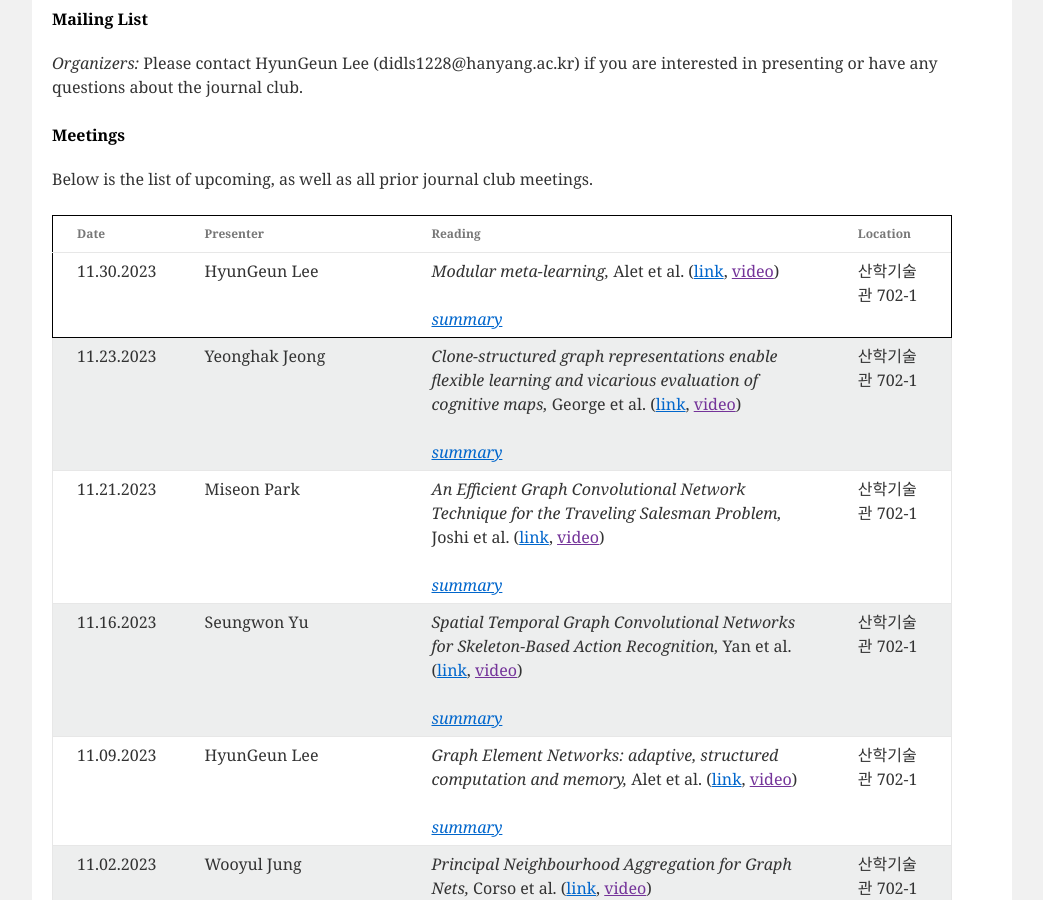
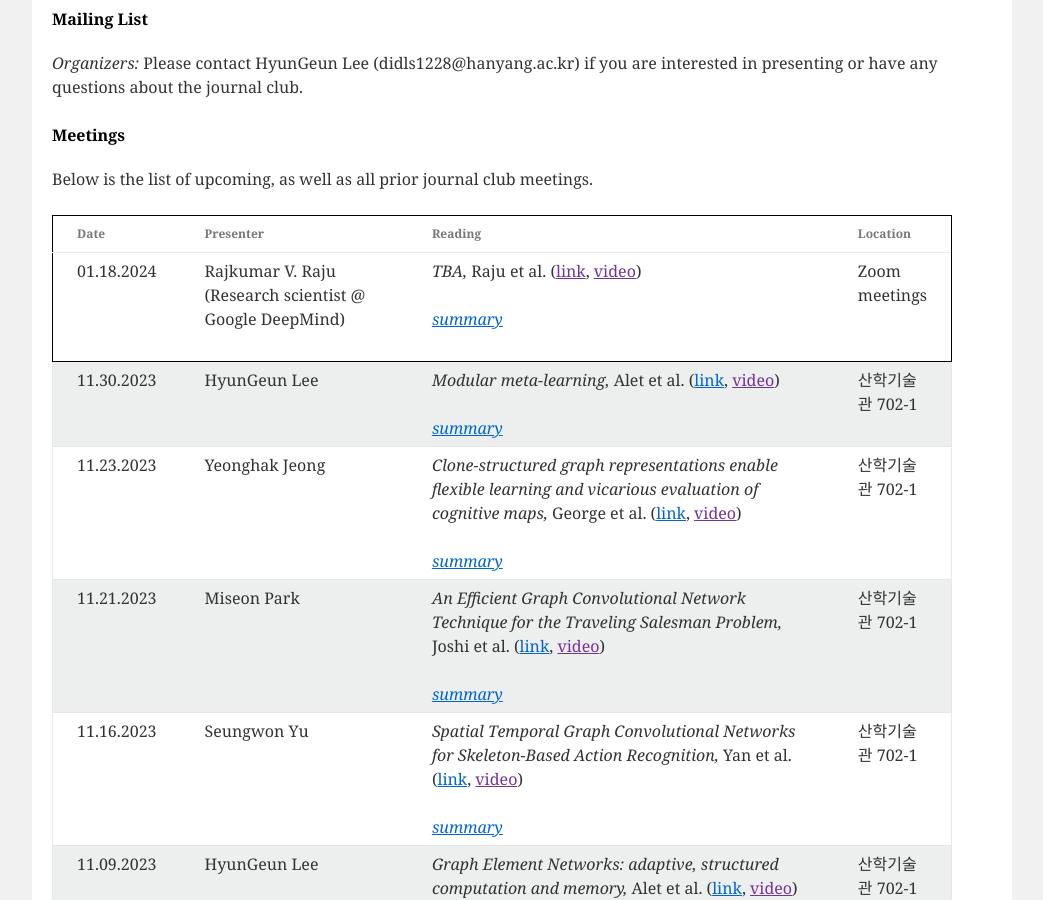
Before and after one commit to niai-lab/GraphML-JC, a Jekyll site: the page built from index.html, in a window 1280 px wide and 900 px high, scrolled down 631 px. Shown: the whole window, without its empty margins (118-1161 px from the left). Built offline with Jekyll 4.4.1, drawn with Linux system fonts in a browser that asks for light colours.

Commit message:
Update meeting_info.yml

```diff
--- a/_data/meeting_info.yml
+++ b/_data/meeting_info.yml
@@ -1,3 +1,11 @@
+- presenter: Rajkumar V. Raju (Research scientist @ Google DeepMind)
+  date: 01.18.2024
+  paper: TBA
+  authors: Raju et al.
+  url:
+  location: "Zoom meetings"
+  summary: >
+
 - presenter: HyunGeun Lee
   date: 11.30.2023
   paper: "Modular meta-learning"
```
